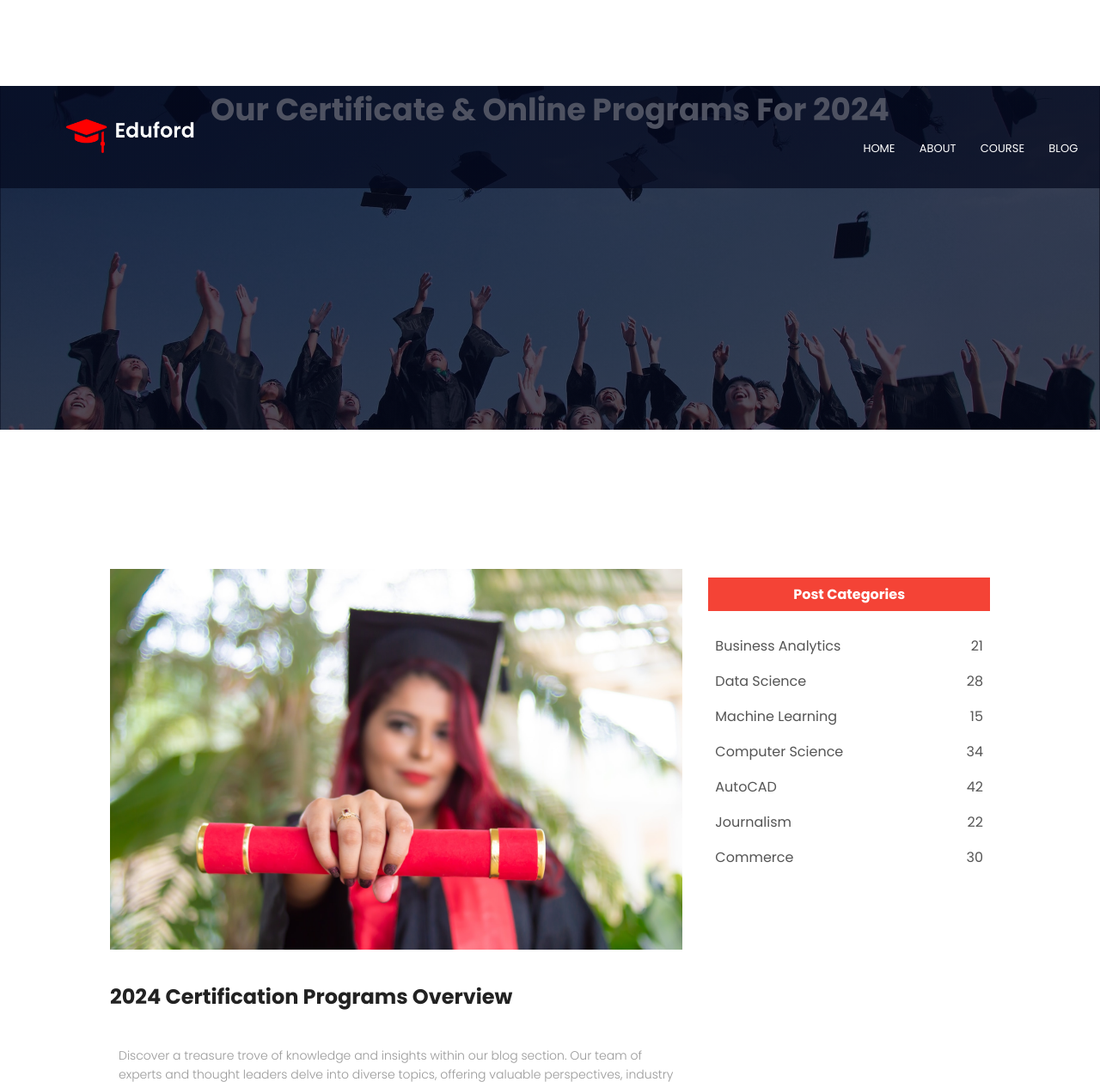
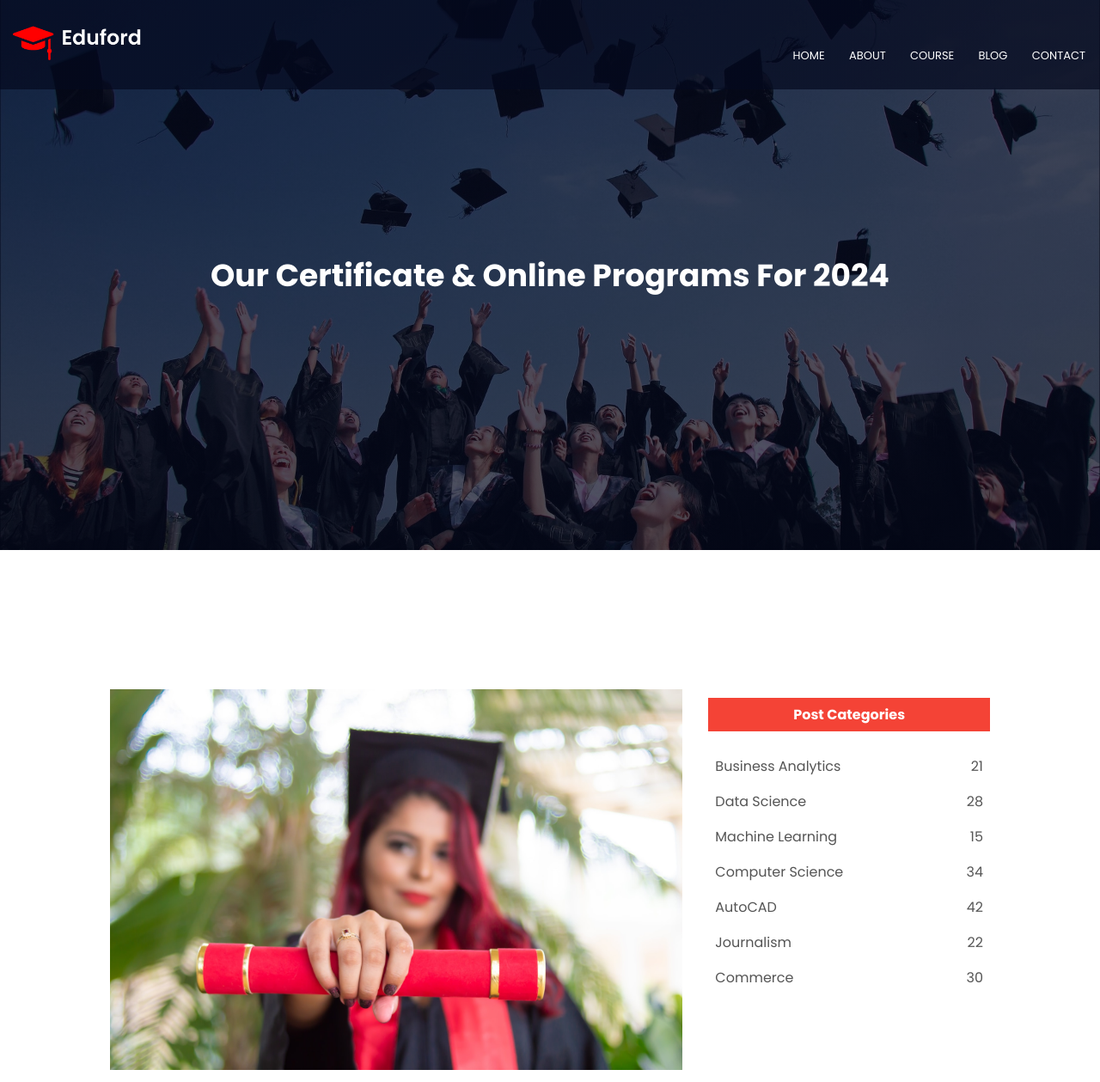
Before and after one commit to juhinagpure/Eduford-university, a PHP site: page /blog.html in a window 1280 px wide. Shown: the top 1259 px of the page at 86% size. Run offline with PHP 8.4, Linux system fonts and the light colour scheme; some libraries are stand-ins or nearby versions.

Commit message:
adjusted the navbar in all the pages and beautified the contact,coarse and the blog page

```diff
--- a/about.html
+++ b/about.html
@@ -21,8 +21,8 @@
 
 <body>
     <section class="sub-header">
-        <nav><a href="index.html"><img src="./eduford_img/logo.png" alt=""></a>
-            <div class="nav-links id=" navLinks">
+        <nav class="navbar"><a href="index.html"><img src="./eduford_img/logo.png" alt=""></a>
+            <div class="nav-links" id="navLinks">
                 <i class="fa fa-time" onclick="hideMenu()"></i>
                 <ul>
                     <li><a href="index.html">HOME</a></li>
--- a/style.css
+++ b/style.css
@@ -25,21 +25,26 @@ body{
 nav {
   display: flex;
   width: 100%;
-  padding: 2% 6%;
+  /* padding: 2% 6%; */
+  height: 13%;
   text-align: center;
   justify-content: space-around;
   align-items: center;
   position: fixed;
+  top:0;
   background-image: linear-gradient(rgba(4, 9, 30, 0.7), rgba(4, 9, 30, 0.7));
 }
 
 nav img {
     width: 150px;
+    margin-left: 15px;
 }
 
 .nav-links {
     flex: 1;
+
     text-align: right;
+    margin-right:5px;
 }
 
 .nav-links ul li {
@@ -464,8 +469,11 @@ h3 {
 
 /* About us page */
 .sub-header {
-    height: 50vh;
+    height: 80vh;
     width: 100%;
+    display:flex;
+    justify-content: center;
+    align-items: center;
     background-image: linear-gradient(rgba(4, 9, 30, 0.7), rgba(4, 9, 30, 0.7)), url(./eduford_img/background.jpg);
     background-position: center;
     background-size: cover;
@@ -473,9 +481,6 @@ h3 {
     color: #fff;
 }
 
-.sub-header h1 {
-    margin-top: 100px;
-}
 
 .about-us {
     width: 80%;
```
